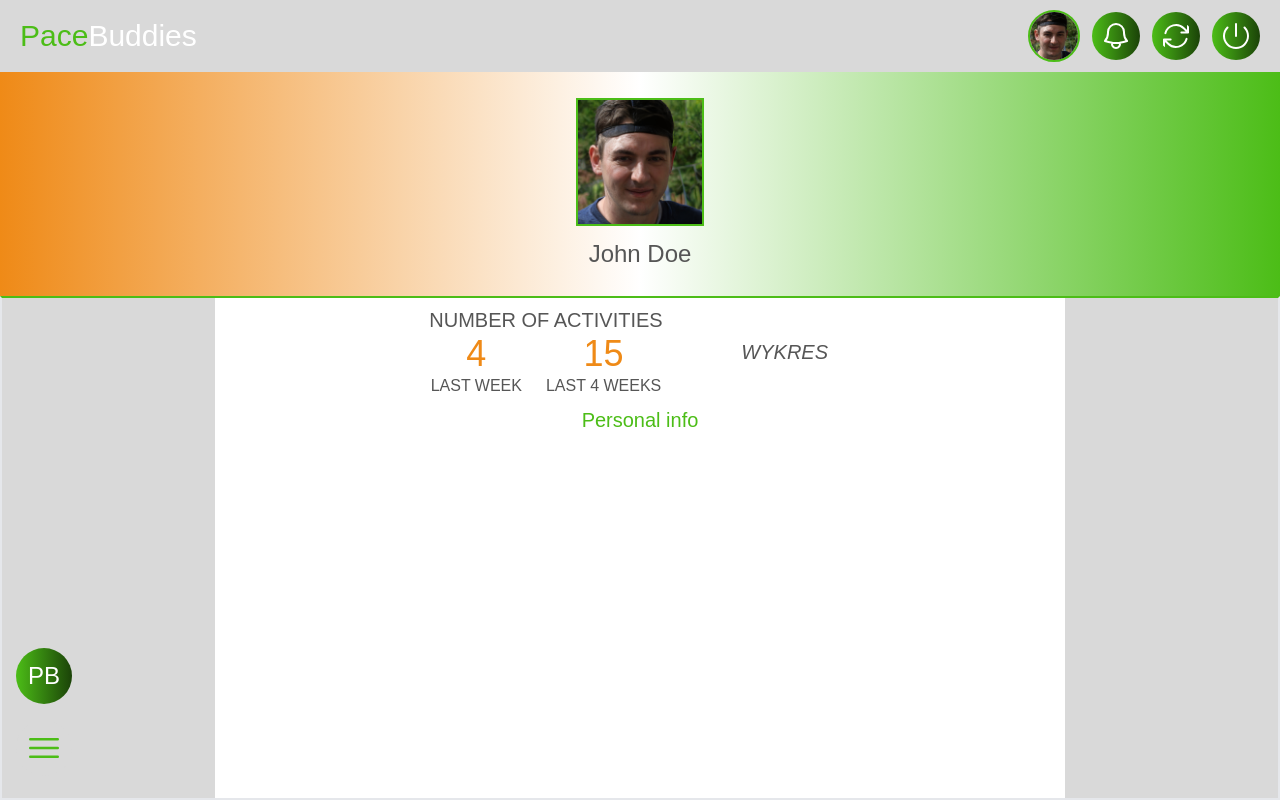
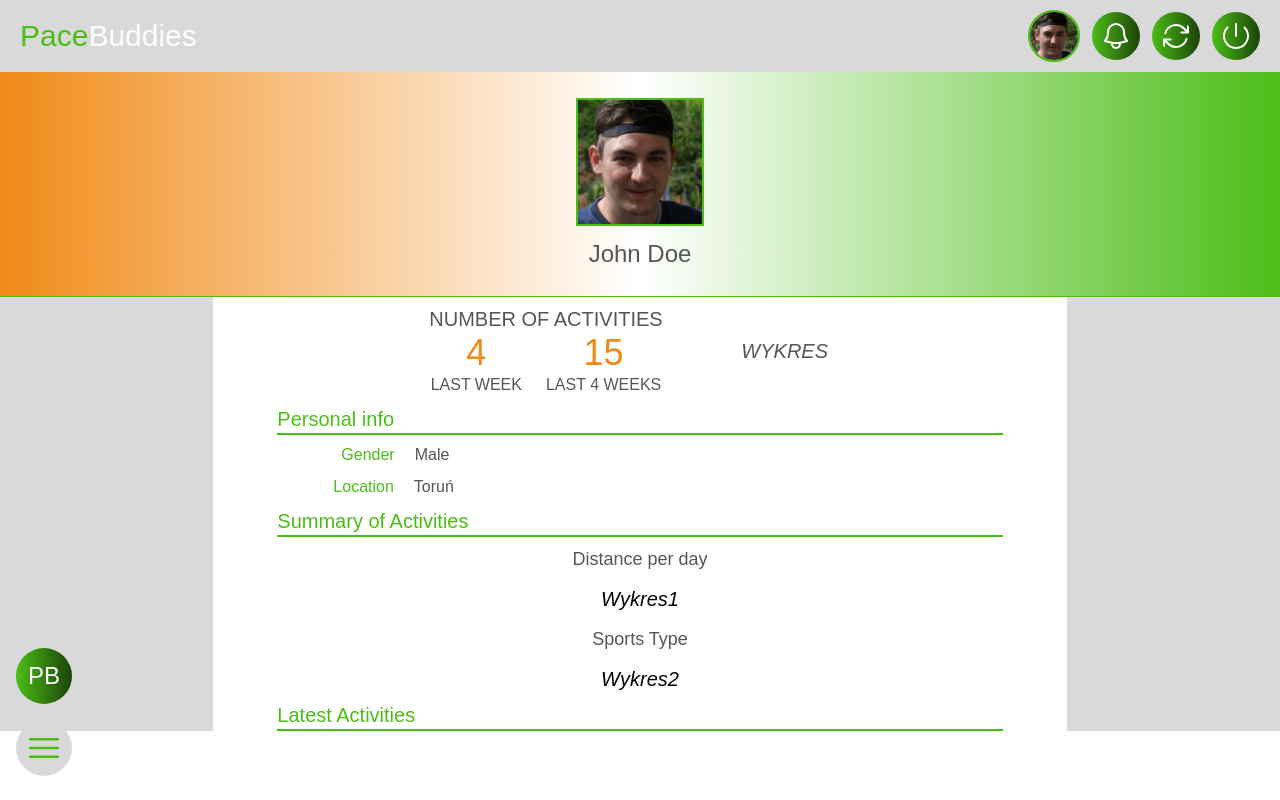
Before and after one commit to pacebuddies/Frontend, a Next.js app: page /profile in a window 1280 px wide. Built offline with nearby package versions, Linux system fonts and the light colour scheme.

Commit message:
Added content

```diff
--- a/src/pages/profile/index.tsx
+++ b/src/pages/profile/index.tsx
@@ -1,4 +1,4 @@
-import { NextPage } from 'next';
+import {NextPage} from 'next';
 import StravaWatermark from '../../components/StravaWatermark';
 import TopNavBar from '../../components/TopNavBar';
 import MenuButton from '../../components/MenuButton';
@@ -12,10 +12,11 @@ const ProfilePage: NextPage = () => {
 
   return (
     <>
-      <div className="flex h-screen shrink flex-col items-center justify-center bg-pb-gray">
+      <div className="flex h-full shrink flex-col items-center justify-center bg-pb-gray">
 
-        <TopNavBar />
-        <div className="flex flex-col w-full space-y-3 shrink-0 h-56 items-center justify-center bg-gradient-to-r from-pb-orange via-white to-pb-green">
+        <TopNavBar/>
+        <div
+          className="flex flex-col w-full space-y-3 shrink-0 h-56 items-center justify-center bg-gradient-to-r from-pb-orange via-white to-pb-green">
           {/*<span>Naglowek</span>*/}
           <img
             className="w-32 h-32 items-center border-pb-green border-2"
@@ -27,7 +28,7 @@ const ProfilePage: NextPage = () => {
           </span>
 
         </div>
-        <div className="flex w-full h-full justify-center border-2 border-t-pb-green">
+        <div className="flex w-full h-full justify-center border-t border-pb-green">
           <div className="flex flex-col h-full w-full md:w-2/3 bg-white items-center">
             {/*number of activities + wykres ostatniego tygodnia*/}
             <div className="flex flex-col md:flex-row items-center justify-between
@@ -64,18 +65,76 @@ const ProfilePage: NextPage = () => {
               </div>
             </div>
             {/*PERSONAL INFO SECTION*/}
-            <div className="flex flex-col items-center justify-center mt-2">
+            <div className="flex flex-col w-full items-start justify-start mt-2 px-10 md:px-16">
               {/*PERSONAL INFO HEADER*/}
-              <span className="justify-self-start whitespace-nowrap font-istok-web text-pb-green text-xl">
-                Personal info
-              </span>
+              <div className="flex flex-col w-full border-b-2 border-pb-green">
+                <span
+                  className="justify-self-start justify-items-start whitespace-nowrap font-istok-web text-pb-green text-xl">
+                  Personal info
+                </span>
+              </div>
+              {/*CONTENT PERSONAL INFO*/}
+              <div className="flex flex-col w-full items-start justify-start space-y-2 mt-2">
+                {/*GENDER SECTION*/}
+                <div className="flex flex-row items-center justify-center space-x-5  pl-16">
+                  {/*Gender header*/}
+                  <span className="flex items-center justify-center text-pb-green">
+                    Gender
+                  </span>
+                  {/*Zmienna athletes.sex*/}
+                  <span className="flex items-center justify-center text-pb-dark-gray">
+                    Male
+                  </span>
+                </div>
+                {/*LOCATION SECTION*/}
+                <div className="flex flex-row items-center justify-center space-x-5 pl-14">
+                  {/*Location header*/}
+                  <span className="flex items-center justify-center text-pb-green">
+                    Location
+                  </span>
+                  {/*Zmienna athletes.city + woj + kraj?*/}
+                  <span className="flex items-center justify-center text-pb-dark-gray">
+                    Toruń
+                  </span>
+                </div>
+              </div>
+            </div>
+            {/*SUMMARY OF ACTV SECTION*/}
+            <div className="flex flex-col w-full items-start justify-start mt-2 px-10 md:px-16">
+              {/*SUMMARY OF ACTV HEADER*/}
+              <div className="flex flex-col w-full border-b-2 border-pb-green">
+                <span
+                  className="justify-self-start justify-items-start whitespace-nowrap font-istok-web text-pb-green text-xl">
+                  Summary of Activities
+                </span>
+              </div>
+              {/*WYKRESY*/}
+              <div className="flex flex-col w-full items-center justify-center mt-2 space-y-3">
+                <span className="flex text-pb-dark-gray text-lg">Distance per day</span>
+                <span className="flex text-xl italic">Wykres1</span>
+                <span className="flex text-pb-dark-gray text-lg">Sports Type</span>
+                <span className="flex text-xl italic">Wykres2</span>
+              </div>
+            </div>
+            {/*Latest Activities SECTION*/}
+            <div className="flex flex-col w-full items-start justify-start mt-2 px-10 md:px-16">
+              {/*Latest Activity HEADER*/}
+              <div className="flex flex-col w-full border-b-2 border-pb-green">
+                <span
+                  className="justify-self-start justify-items-start whitespace-nowrap font-istok-web text-pb-green text-xl">
+                  Latest Activities
+                </span>
+              </div>
+              <div className="flex flex-col items-center justify-center">
+
+              </div>
             </div>
           </div>
         </div>
 
       </div>
-      <RecommendationsButton />
-      <MenuButton />
+      <RecommendationsButton/>
+      <MenuButton/>
     </>
   );
 };
```
